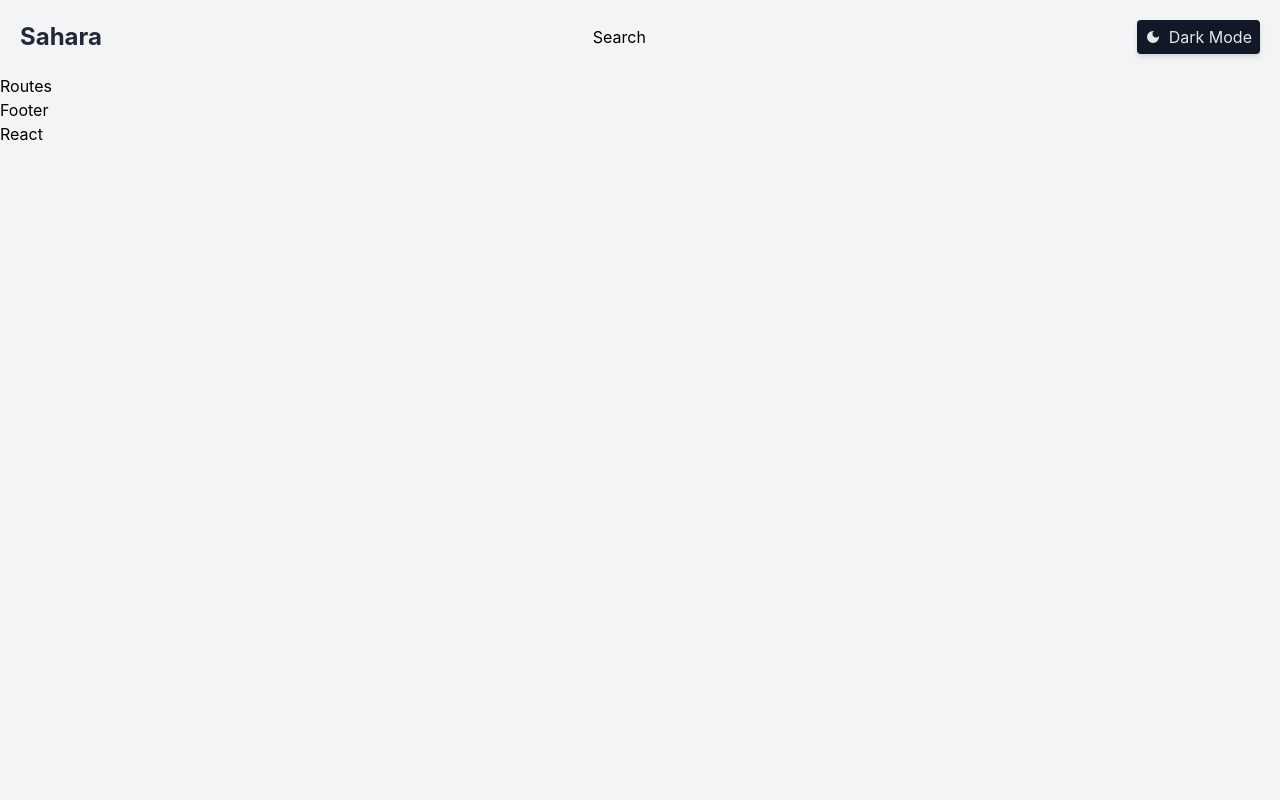
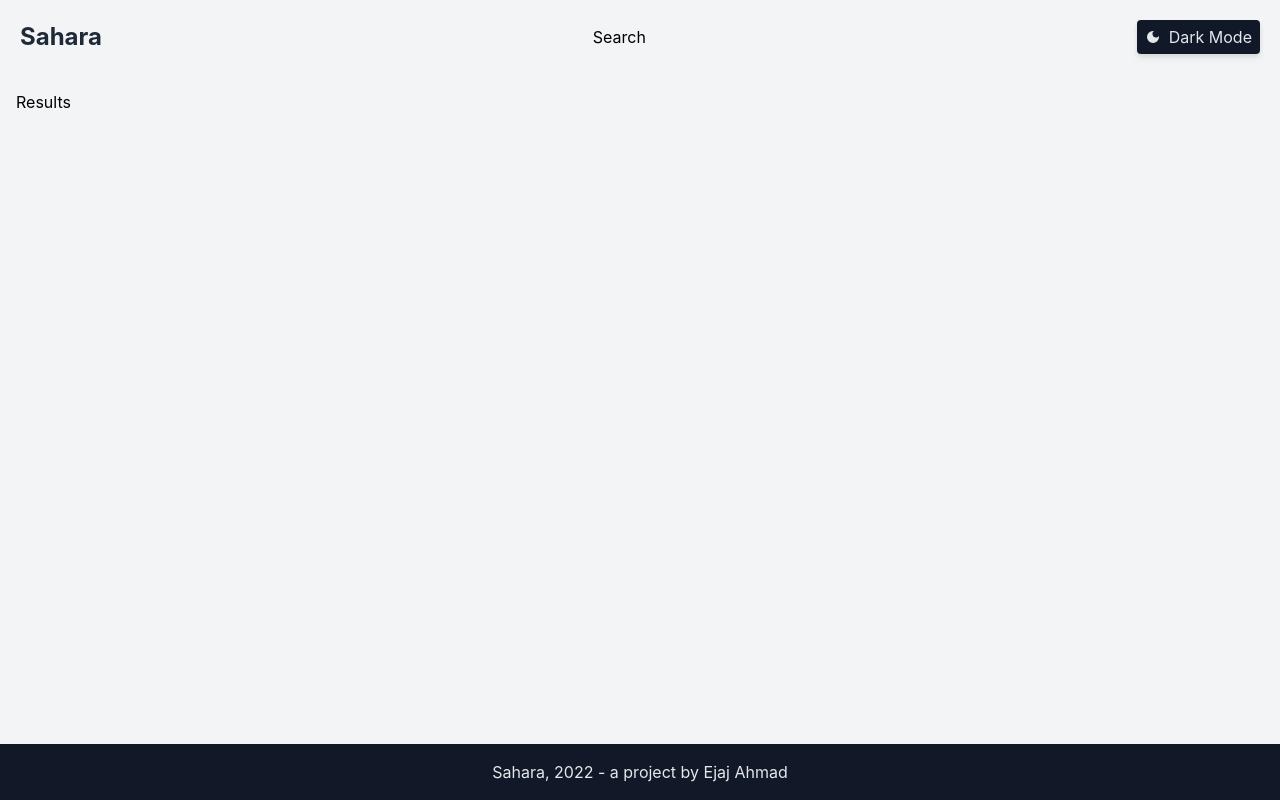
Before and after one commit to ejajahmad/sahara-search-engine, a React (Create React App) app: page /news in a window 1280 px wide. Built offline with nearby package versions, Linux system fonts and the light colour scheme.

Commit message:
Routes: Routes Implementaion. Footer: Style, Github Redirect.

```diff
--- a/src/App.js
+++ b/src/App.js
@@ -19,7 +19,6 @@ function App() {
         <Navbar darkTheme={darkTheme} setDarkTheme={setDarkTheme} />
         <Routes darkTheme={darkTheme} />
         <Footer />
-        <h1>React</h1>
       </div>
     </div>
   );
--- a/src/components/Footer.jsx
+++ b/src/components/Footer.jsx
@@ -1,5 +1,14 @@
 import React from "react";
 
 export const Footer = () => {
-  return <div>Footer</div>;
+  return (
+    <div className="bg-gray-900 text-gray-200 dark:bg-gray-100 dark:text-gray-800 px-2 py-4 fixed bottom-0 w-screen">
+      <p className="text-center">
+        Sahara, 2022 - a project by{" "}
+        <a href="https://github.com/ejajahmad" className="text-gray-200 dark:text-gray-800">
+          Ejaj Ahmad
+        </a>
+      </p>
+    </div>
+  );
 };
--- /dev/null
+++ b/src/components/Results.jsx
@@ -0,0 +1,5 @@
+import React from "react";
+
+export const Results = () => {
+  return <div>Results</div>;
+};
--- a/src/components/Routes.jsx
+++ b/src/components/Routes.jsx
@@ -1,5 +1,17 @@
 import React from "react";
+import { Routes as RouteContainer, Route, Navigate } from "react-router-dom";
+import { Results } from "./Results";
 
 export const Routes = () => {
-  return <div>Routes</div>;
+  return (
+    <div className="p-4">
+      <RouteContainer>
+        <Route path="/" element={<Navigate to="/search" replace />} />
+        <Route path="/search" element={<Results />} />
+        <Route path="/image" element={<Results />} />
+        <Route path="/news" element={<Results />} />
+        <Route path="/videos" element={<Results />} />
+      </RouteContainer>
+    </div>
+  );
 };
```
